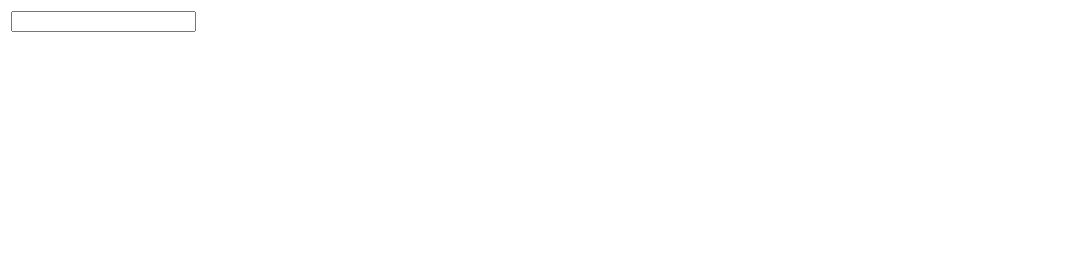
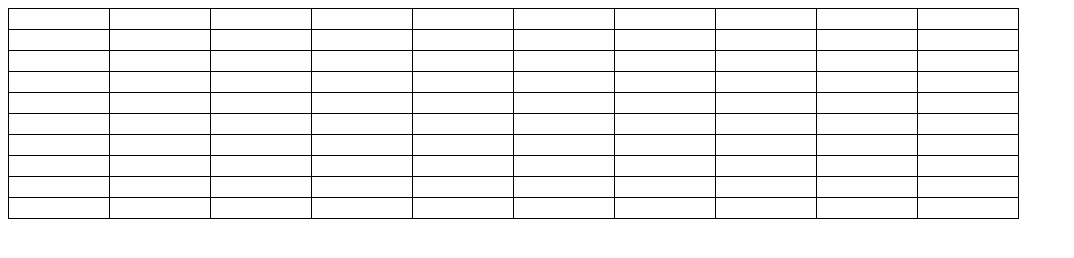
Before and after one commit to artempoletsky/solar2, a plain HTML site: page index.html in a window 1280 px wide. Shown: the whole page, without its empty margins (0-1074 px from the left). Drawn offline with Linux system fonts and the light colour scheme.

Commit message:
table drawing

```diff
--- a/index.html
+++ b/index.html
@@ -16,7 +16,7 @@
             <tr>
                 <td>
                     <div class="table_cell">
-                        <input type="text"/>
+
                     </div>
                 </td>
             </tr>
--- a/src/index.css
+++ b/src/index.css
@@ -0,0 +1,13 @@
+.table_cell
+{
+    min-height: 20px;
+}
+
+.main_table{
+    border-collapse: collapse;
+}
+.main_table td{
+    padding: 0;
+    border: 1px solid #000;
+    min-width: 100px;
+}
--- a/src/index.js
+++ b/src/index.js
@@ -1,3 +1,24 @@
 $(function () {
 
+    var $cellTempl = $('.table_cell');
+
+    var $table = $('.main_table');
+
+    function drawTable(width, height) {
+        $table.empty();
+        for (var i = 0; i < height; i++) {
+            var $tr = $.make('tr');
+            for (var j = 0; j < width; j++) {
+                var $td = $.make('td');
+                $tr.append($td.append($cellTempl.clone()));
+            }
+            $table.append($tr);
+        }
+    }
+
+    drawTable(10, 10);
+
+    $table.on('click', function (e) {
+        console.log(e.target);
+    });
 });
--- a/src/no_framework.js
+++ b/src/no_framework.js
@@ -18,6 +18,19 @@ $__ = function (selector) {
 
 $.fn = $__.prototype;
 
+$.make=function(tagName){
+    return $(document.createElement(tagName));
+};
+
+$.fn.empty = function () {
+    this.el.forEach(function (el) {
+        while (el.childNodes.length) {
+            el.removeChild(el.childNodes[0]);
+        }
+    });
+    return this;
+};
+
 $.fn.on = function (event_name, callback) {
 
     this.el[0].addEventListener(event_name, callback);
@@ -25,7 +38,7 @@ $.fn.on = function (event_name, callback) {
 };
 
 $.toArray = function (nodeList) {
-    if(nodeList instanceof NodeList|| nodeList instanceof Array){
+    if (nodeList instanceof NodeList || nodeList instanceof Array) {
         return [].slice.call(nodeList);
     }
     return [nodeList];
@@ -54,7 +67,7 @@ $.fn.parent = function (className) {
 
     if (found) {
         return $(el);
-    }else {
+    } else {
         return $();
     }
 };
```
